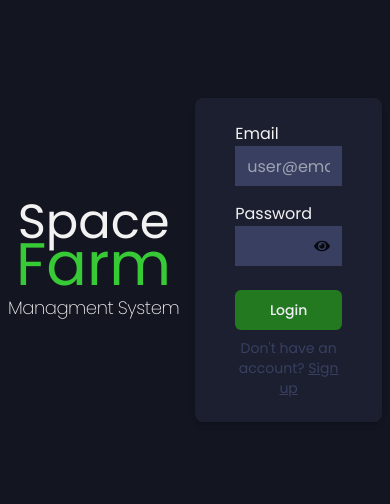
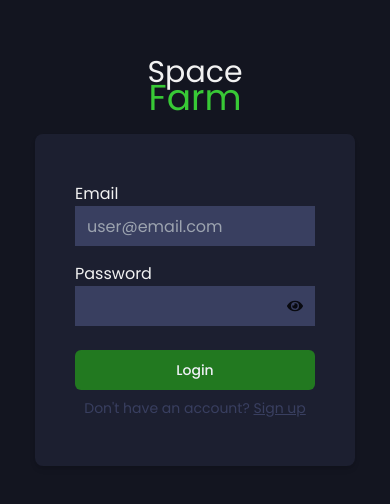
Before and after one commit to Fijalkowskim/Space-Farm-Managment-System, a React (Create React App) app in the folder frontend/: page / in a window 390 px wide. Shown: the part 162-666 px from the top of the page. Built offline with nearby package versions, Linux system fonts and the light colour scheme.

Commit message:
Login panel responsiveness

```diff
--- a/frontend/src/components/loginPanel/LoginPanel.jsx
+++ b/frontend/src/components/loginPanel/LoginPanel.jsx
@@ -8,7 +8,7 @@ function LoginPanel(onSubmit) {
   const [showPassword, setShowPassword] = useState(false);
   return (
     <form
-      className="flex flex-col gap-4 justify-center items-center py-6 w-full max-w-[20rem] bg-background-800/50 p-10 rounded-lg shadow-md"
+      className="flex flex-col gap-4 justify-center items-center py-12 md:py-6 w-full max-w-[20rem] bg-background-800/50 p-10 rounded-lg shadow-md"
       onSubmit={(e) => {
         e.preventDefault();
         onSubmit(email, password);
--- a/frontend/src/pages/Homepage.jsx
+++ b/frontend/src/pages/Homepage.jsx
@@ -4,11 +4,11 @@ import LoginPanel from "../components/loginPanel/LoginPanel";
 
 function Homepage() {
   return (
-    <PageWrapper className="items-center justify-between mt-0 flex-row gap-4 max-w-2xl mx-auto">
+    <PageWrapper className="md:h-screen h-auto items-center justify-center md:justify-between mt-0 flex-col gap-4 max-w-2xl mx-auto md:flex-row">
       <div className="flex flex-col items-center justify-center pointer-events-none text-center flex-shrink-0">
-        <p className="text-5xl -mb-3">Space</p>
-        <p className="text-primary-500 text-6xl">Farm</p>
-        <p className="text-lg font-extralight tracking-tight">
+        <p className="md:text-5xl text-3xl -mb-3">Space</p>
+        <p className="text-primary-500 md:text-6xl text-4xl">Farm</p>
+        <p className="md:block hidden text-lg font-extralight tracking-tight">
           Managment System
         </p>
       </div>
```
